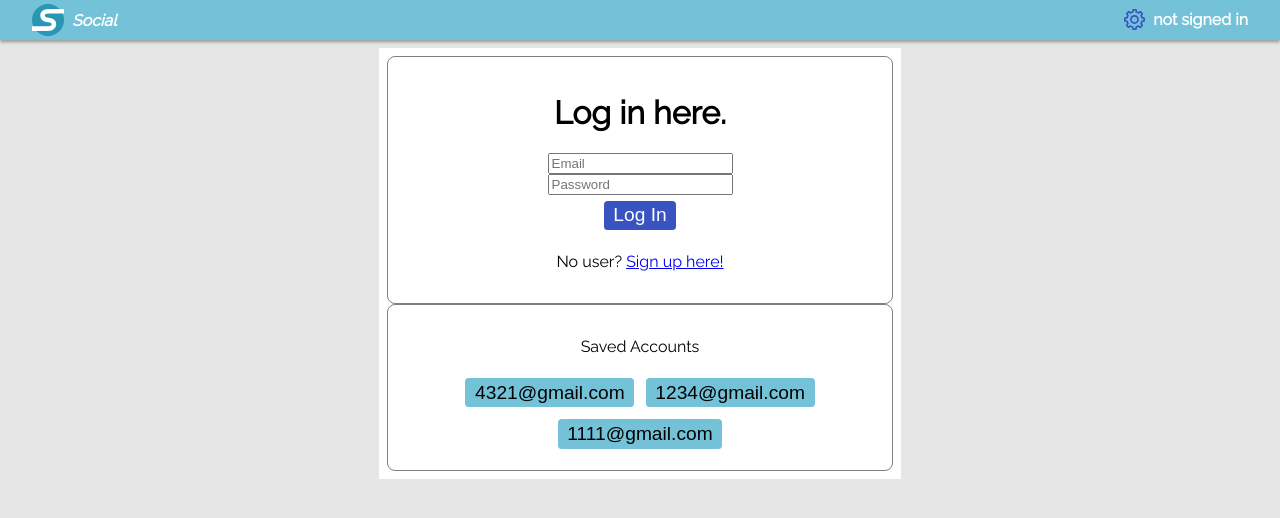
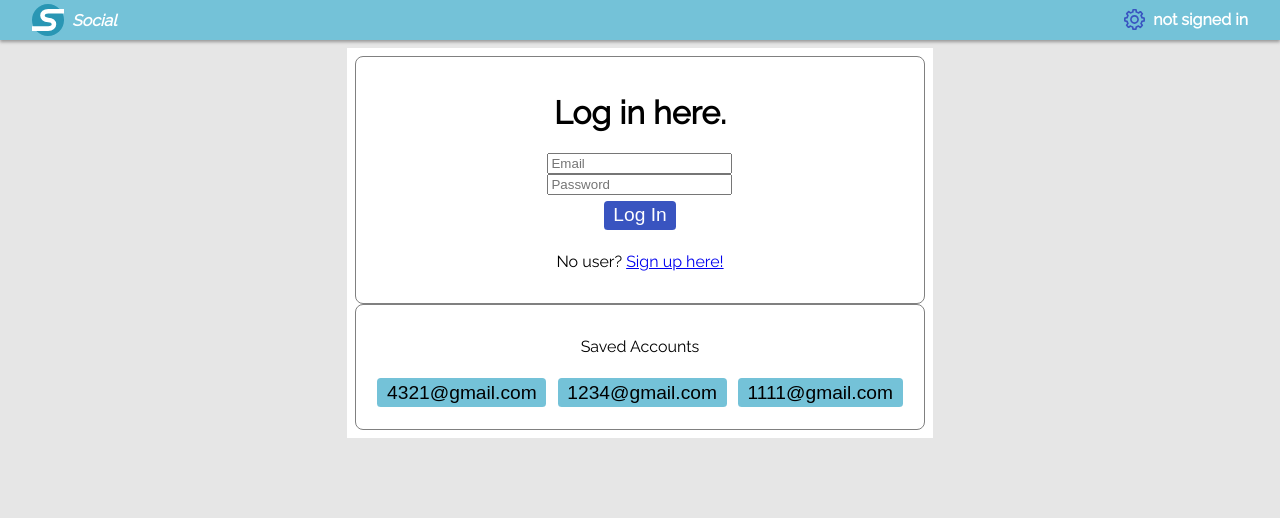
Before and after one commit to rtp314/social, a React (Create React App) app: page /login in a window 1280 px wide. Shown: the top 518 px of the page. Built offline with nearby package versions, Linux system fonts and the light colour scheme; no server answers.

Commit message:
update css

```diff
--- a/src/components/Navbar.jsx
+++ b/src/components/Navbar.jsx
@@ -3,7 +3,7 @@ import useAuthStatus from "../libs/useAuthStatus";
 import { signOut } from "firebase/auth";
 import { auth } from "../libs/firebase_config";
 import logo from "../images/logo3.svg";
-import gear from "../images/gear-svgrepo-com.svg"
+import gear from "../images/gear-svgrepo-com.svg";
 import { Link, Outlet} from "react-router-dom";
 
 export default function Navbar() {
@@ -29,7 +29,7 @@ export default function Navbar() {
                     </div>
                 </div>
             </nav>
-            <div className="main wrapper-center">
+            <div id="main" className="wrapper-center">
                 <Outlet />
             </div>
         </>
--- a/src/components/Sidebar.jsx
+++ b/src/components/Sidebar.jsx
@@ -3,6 +3,8 @@ import React, {useEffect, useRef, useState} from "react";
 import { auth, db } from "../libs/firebase_config";
 import { useUserData } from "../libs/UserContext";
 import Chat from "./Chat";
+import messageIcon from "../images/message-svgrepo-com.svg";
+import Testing from "./Testing";
 
 export default function Sidebar() {
     const myID = auth.currentUser.uid
@@ -84,7 +86,7 @@ export default function Sidebar() {
         <>
             <div id="friends-list">
 
-                <h3>Chats</h3>
+                <h3 className="align-center"><img id="message-icon" src={messageIcon}/><span>&nbsp;Chats</span></h3>
                 <div className="highlight secondary" onClick={showFriends}>New Chat</div>
                 <dialog className="modal" ref={friendsModal}>
                     <h3>Friends</h3>
@@ -101,6 +103,7 @@ export default function Sidebar() {
                 }
             </div>
             {openChatBox && <Chat chatID={currentChatID} chatName={currentChatName} setOpenChatBox={setOpenChatBox} />}
+            <Testing />
         </>
     )
 }
--- a/src/index.css
+++ b/src/index.css
@@ -19,6 +19,22 @@ body {
   padding: 0;
   margin-top: 1rem;
   background: rgb(230, 230, 230)
+}
+
+#main {
+  margin: 3rem auto 0 auto;
+  max-width: 100rem;
+}
+
+.feed {
+  min-width: 25rem;
+  background: white;
+  padding: 0.5rem;
+}
+
+.sidebar {
+  min-width: 12rem;
+  background: white;
 }
 
 .navbar {
@@ -76,17 +92,6 @@ li {
 
 }
 
-.feed {
-  width: 40%;
-  background: white;
-  padding: 0.5rem;
-}
-
-.sidebar {
-  width: 20%;
-  background: white;
-}
-
 .login {
   margin: auto;
   width: auto;
@@ -105,15 +110,20 @@ li {
   padding: 1rem;
 }
 
-.wrapper-center {
-  margin-top: 3rem;
-  height: 100%;
-  display: flex;
-  justify-content: center;
-  gap: 2rem;
+h3 {
+  margin: 0.5em 1em;
 }
 
 /* MESSAGES */
+
+#friends-list {
+  position: sticky;
+  top: 4rem;
+}
+
+#message-icon {
+  height: 1.2rem;
+}
 
 .chatbox {
   position: fixed;
--- a/src/utility.css
+++ b/src/utility.css
@@ -1,4 +1,14 @@
 /* UTILITY CLASSES */
+
+/*
+CONTENTS
+  ALIGNMENT
+  MARGINS/PADDING
+  COLORS
+*/
+
+
+/* ALIGNMENT */
 
 .flex-between {
     display: flex;
@@ -11,6 +21,15 @@
   display: flex;
   align-items: center;
 }
+
+.wrapper-center {
+  height: 100%;
+  display: flex;
+  justify-content: center;
+  gap: 2rem;
+}
+
+/* MARGINS / PADDING */
 
 .m0 {
   margin: 0;
@@ -41,6 +60,8 @@
 .h100 {
   height: 100%;
 }
+
+/* COLOURS & BORDERS */
 
 .primary {
   background: var(--primary) !important;
@@ -89,17 +110,6 @@
   opacity: 0.5;
 }
 
-h3 {
-  margin: 0.5em 1em;
-}
-
-.space-between {
-  display: flex;
-  flex-direction: row;
-  justify-content: space-between;
-  align-items: center;
-}
-
 .em {
   font-style: italic;
 }
```
Also changed, not shown: src/images/message-svgrepo-com.svg (added).
